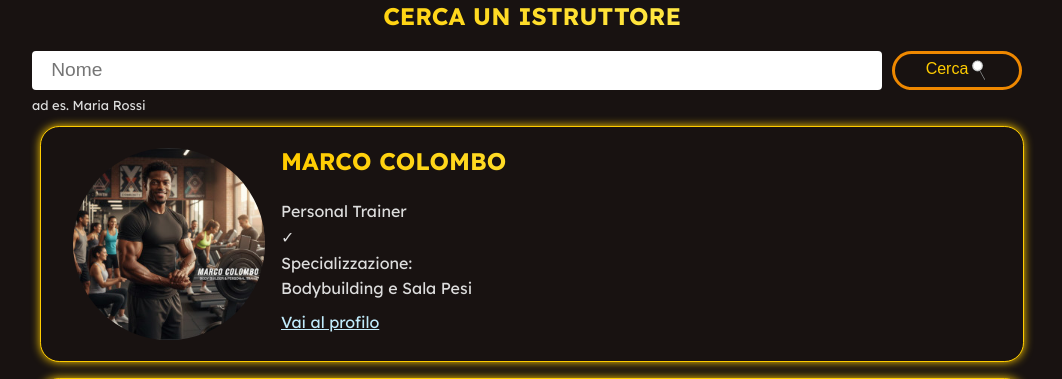
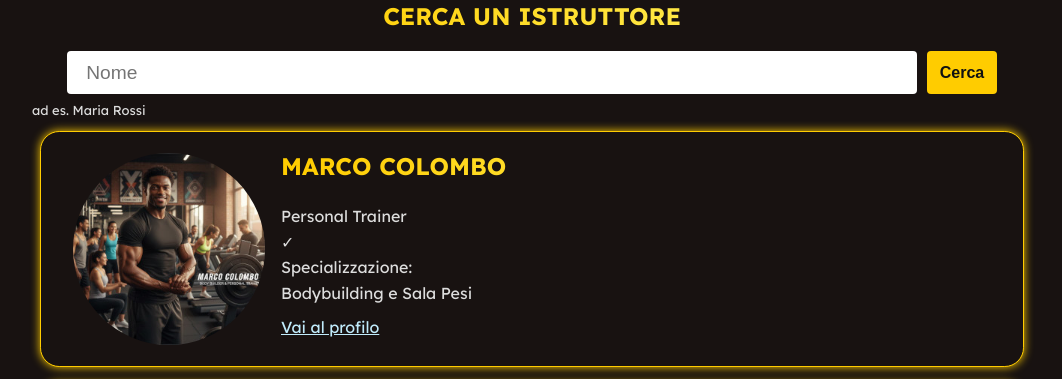
Before and after one commit to Granz09124/Progetto-tecweb, a PHP site: page /cerca-istruttore.php in a window 1280 px wide. Shown: the part 244-623 px from the top of the page, without its empty margins (108-1170 px from the left). Run offline with PHP 8.4, Linux system fonts and the light colour scheme; data comes from the database, SQL or seed files in the repository; a stand-in replaces the project's code that opens the database connection.

Commit message:
Bottone form ricerca istruttore

```diff
--- a/TODO.txt
+++ b/TODO.txt
@@ -430,7 +430,7 @@ registrati.php [MARCO]
 - scrivere vincoli per la password
 - password hash
 - breadcrumb con <ol> come in contattaci
-[- modificare varchar nel db in modo che rifletta la lunghezza esatta dell'hash con char)
+[- modificare varchar nel db in modo che rifletta la lunghezza esatta dell'hash con char]
 [- guardare tra sfondi per normalizzare]
 
 salapesi.php [LUCA] ok
--- a/html/css/style.css
+++ b/html/css/style.css
@@ -1304,42 +1304,12 @@ textarea {
 
 #form-ricerca-istruttore div {
     margin: 1em 0 0.2em;
+    justify-content: center;
     display: flex;
 }
 
 #form-ricerca-istruttore button {
-    padding: .4em 1%;
-    min-width: 64px;
-    font-size: 1em;
-    display: inline-flex;
-    flex: 1 1 64px;
-    justify-content: center;
-    margin-right: 1%;
-
-    border: 3px solid var(--mainColorDark);
-    border-radius: 1.5em;
-    background-color: var(--mainBackgroundColor);
-    color: var(--mainColor);
-    transition-duration: 0.5s;
-}
-
-#form-ricerca-istruttore button:hover {
-    background-color: var(--mainColorLight);
-    border: 3px solid var(--mainColorLight);
-    color: var(--mainBackgroundColorDark);
-    transition-duration: 0.5s;
-}
-
-
-#form-ricerca-istruttore button::after {
-    content: "";
-    background-image: url('../immagini/lenses.svg');
-    background-size: 15px 20px;
-    background-position: center;
-    background-repeat: no-repeat;
-    display: inline-block;
-    width: 20px;
-    height: 20px;
+    margin-top: 0;
 }
 
 .ricerca-esempio {
@@ -1354,11 +1324,9 @@ ul#risultati-ricerca {
 }
 
 #risultati-ricerca h2 {
-    /*     padding-left: 20%; */
     text-align: left;
 }
 
-/* #risultati-ricerca-pt dl, */
 #barra-ricerca li {
     display: flex;
 }
--- a/internal/cerca-istruttore/top.html
+++ b/internal/cerca-istruttore/top.html
@@ -30,7 +30,7 @@
             <form id="form-ricerca-istruttore">
                 <div>
                     <input type="search" class="barra-ricerca" value="[Valore Ricerca]" placeholder="Nome" name="nome">
-                    <button>
+                    <button class="btn-invia">
                         Cerca
                     </button>
                 </div>
--- a/internal/home/menu-guest.html
+++ b/internal/home/menu-guest.html
@@ -1,4 +1,4 @@
-<a class=" vai-al-contenuto" href="#contenuto-principale">Vai al contenuto</a>
+<a class="vai-al-contenuto" href="#contenuto-principale">Vai al contenuto</a>
 <header class="intestazione">
     <div class="intestazione-bg">
         <a href="home.php">
```
Also changed, not shown: html/immagini/Icon/dumbbell-solid-full.webp, html/immagini/Icon/torna_su.webp.
